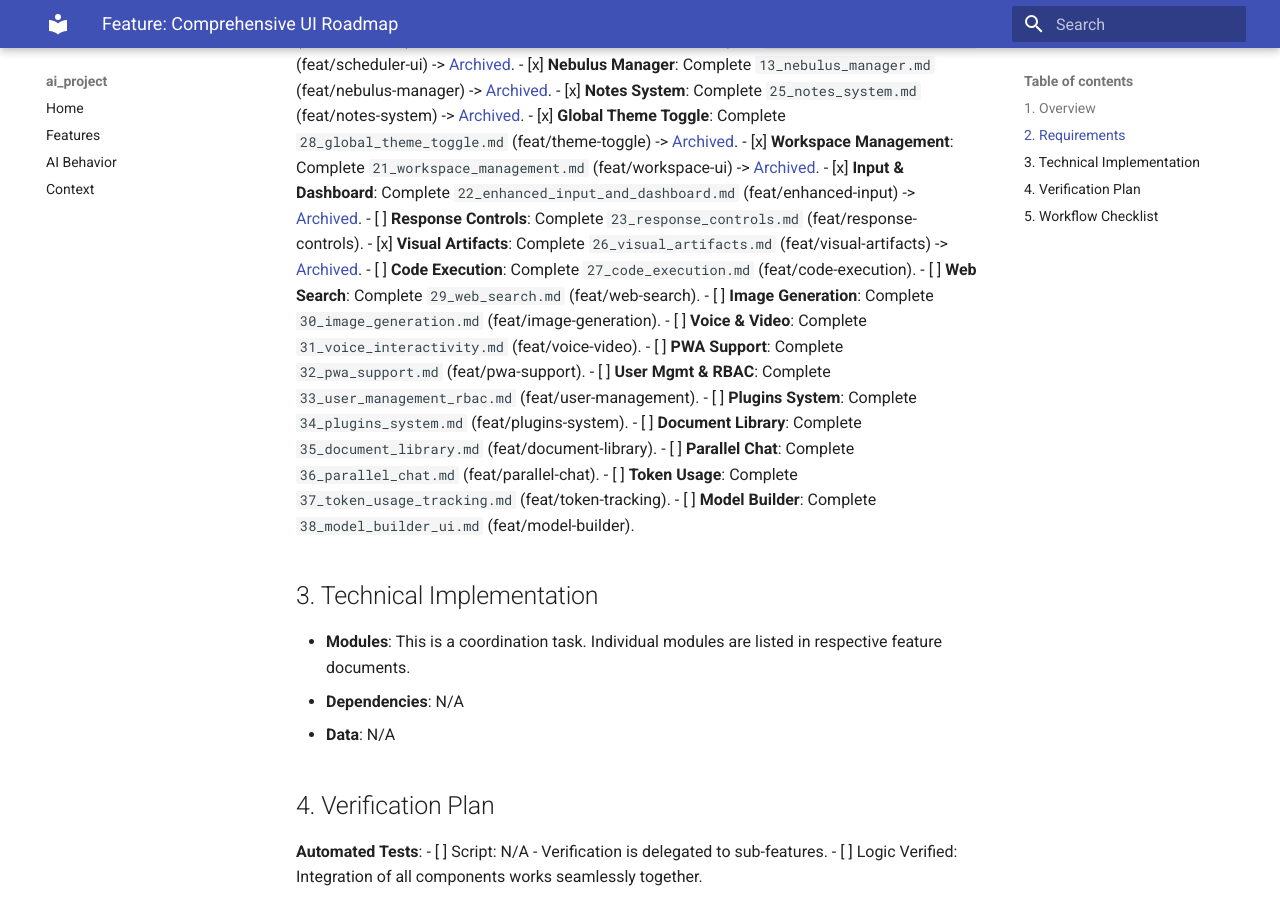
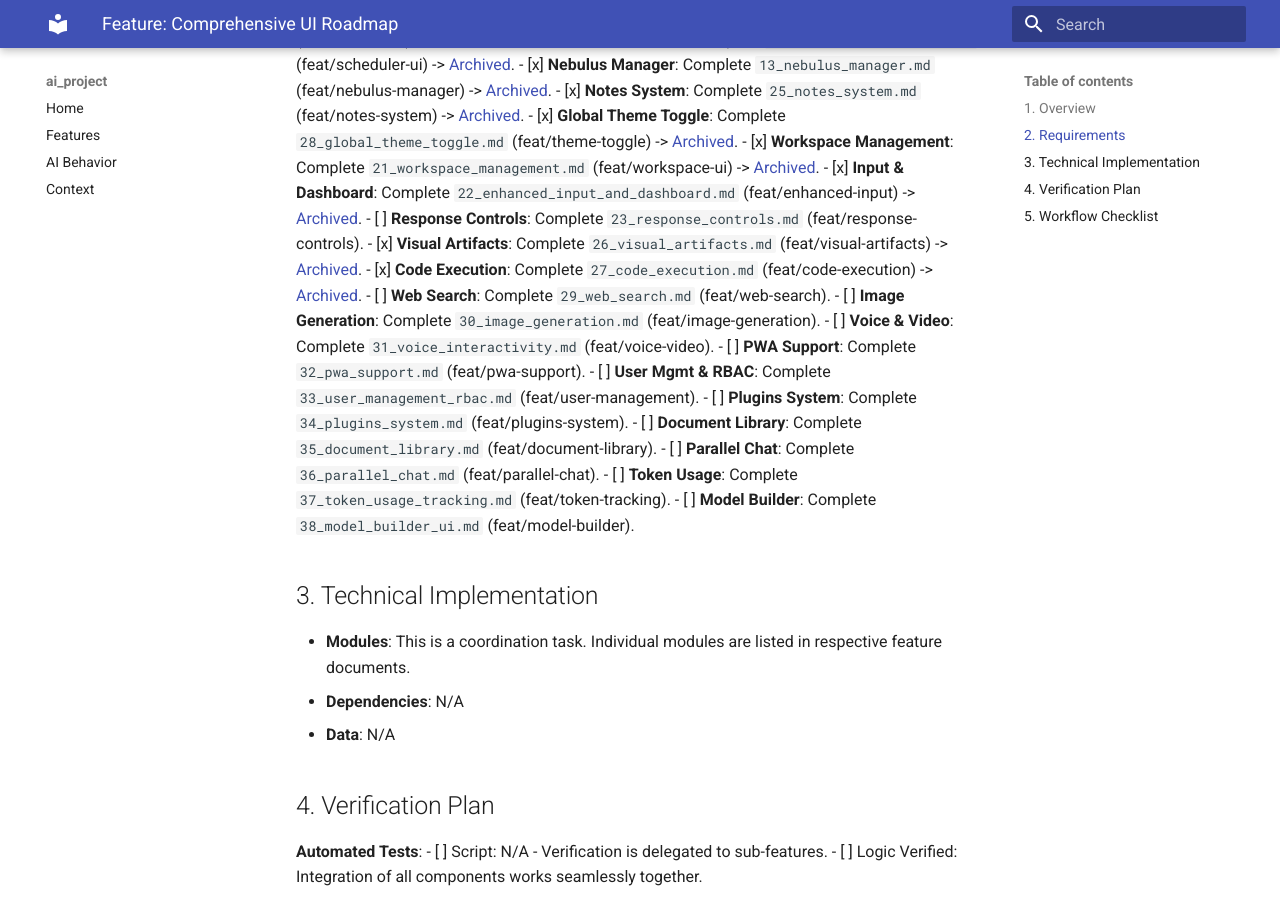
Before and after one commit to jlwestsr/nebulus, an MkDocs documentation site: the page built from docs/features/19_comprehensive_ui_roadmap.md, in a window 1280 px wide and 900 px high, scrolled down 439 px. Built offline with MkDocs 1.6.1 and Material for MkDocs 9.7.7, drawn with Linux system fonts in a browser that asks for light colours.

Commit message:
docs: archive Feature 27 and update roadmap

```diff
--- a/docs/features/19_comprehensive_ui_roadmap.md
+++ b/docs/features/19_comprehensive_ui_roadmap.md
@@ -16,7 +16,7 @@ List specific, testable requirements:
     - [x] **Input & Dashboard**: Complete `22_enhanced_input_and_dashboard.md` (feat/enhanced-input) -> [Archived](archive/22_enhanced_input_and_dashboard.md).
     - [ ] **Response Controls**: Complete `23_response_controls.md` (feat/response-controls).
     - [x] **Visual Artifacts**: Complete `26_visual_artifacts.md` (feat/visual-artifacts) -> [Archived](archive/26_visual_artifacts.md).
-    - [ ] **Code Execution**: Complete `27_code_execution.md` (feat/code-execution).
+    - [x] **Code Execution**: Complete `27_code_execution.md` (feat/code-execution) -> [Archived](archive/27_code_execution.md).
     - [ ] **Web Search**: Complete `29_web_search.md` (feat/web-search).
     - [ ] **Image Generation**: Complete `30_image_generation.md` (feat/image-generation).
     - [ ] **Voice & Video**: Complete `31_voice_interactivity.md` (feat/voice-video).
```
Also changed, not shown: docs/features/archive/27_code_execution.md (renamed from docs/features/27_code_execution.md).
